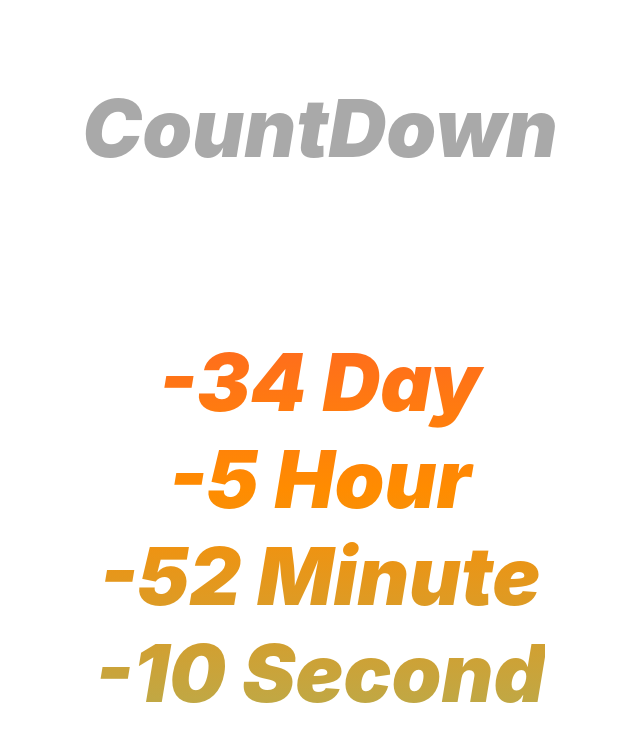
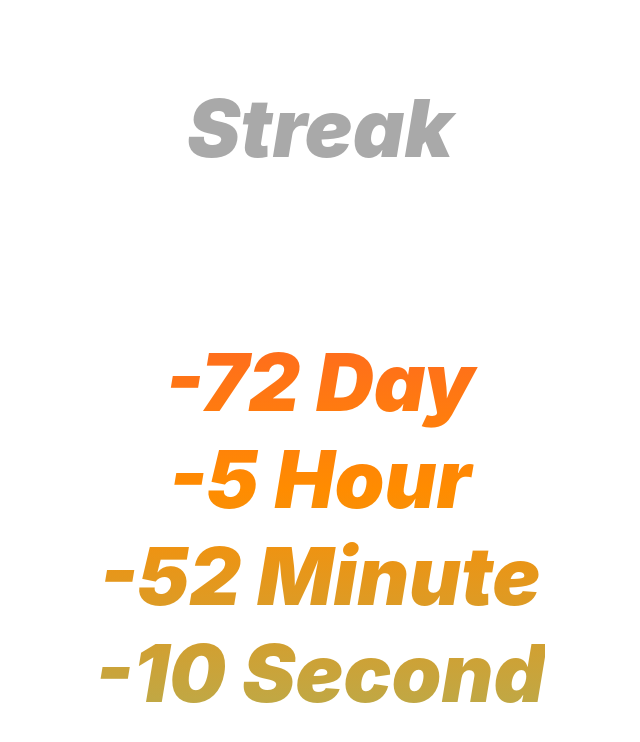
Before and after one commit to lordeadroid/countdown, a Vue app: page / in a window 1280 px wide. Shown: the top 742 px of the page, without its empty margins (320-960 px from the left). Built offline with nearby package versions, Linux system fonts and the light colour scheme.

Commit message:
fix: update countdown start date and change header text to 'Streak'

```diff
--- a/src/App.vue
+++ b/src/App.vue
@@ -2,7 +2,7 @@
 import { ref, onMounted, onUnmounted, watchEffect } from "vue";
 
 const now = ref(new Date());
-const startTime = new Date("2025-11-24T00:00:00.000+05:30").getTime();
+const startTime = new Date("2026-01-01T00:00:00.000+05:30").getTime();
 const days = ref(0);
 const hours = ref(0);
 const minutes = ref(0);
@@ -33,7 +33,7 @@ onUnmounted(() => {
 
 <template>
   <div className="body">
-    <div className="header">CountDown</div>
+    <div className="header">Streak</div>
     <div className="content">
       <span>{{ days }} Day</span>
       <span>{{ hours }} Hour</span>
```
